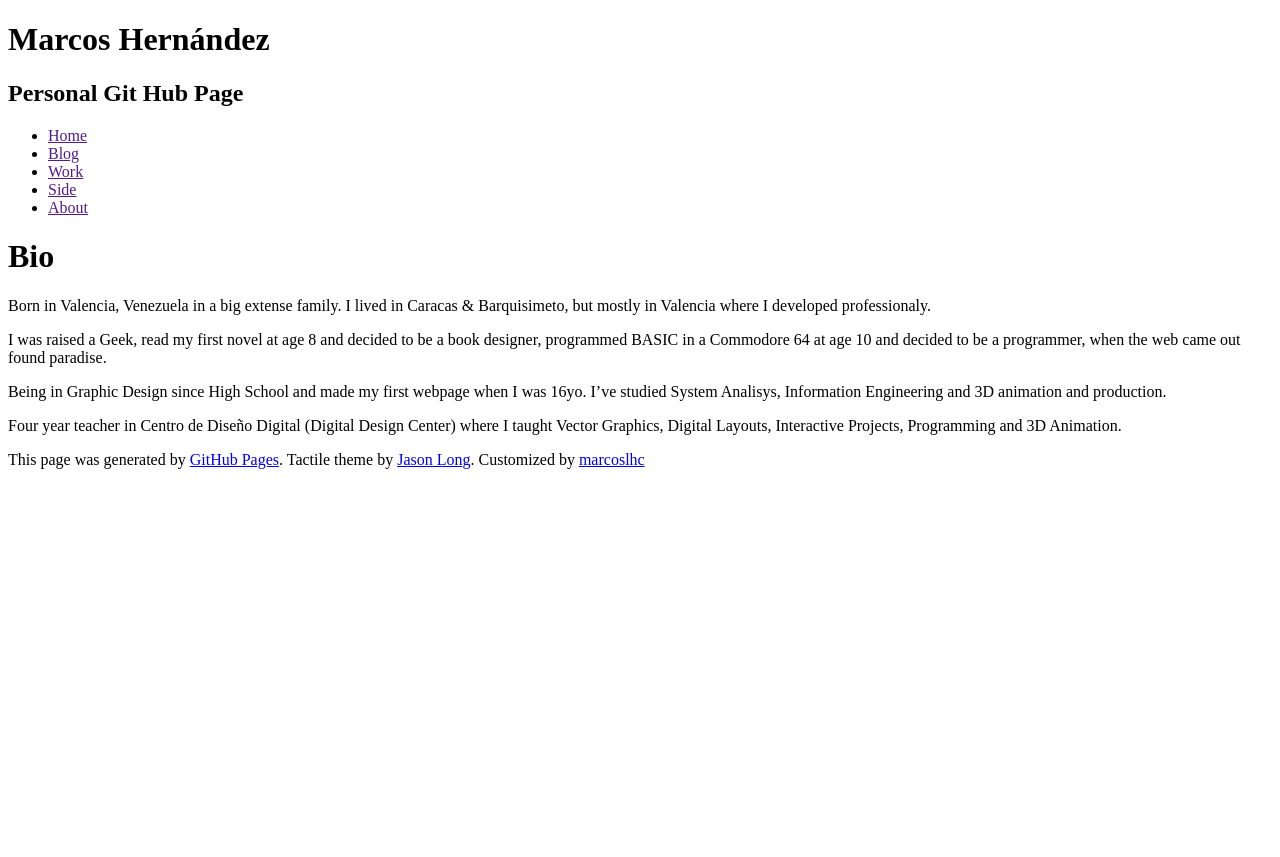
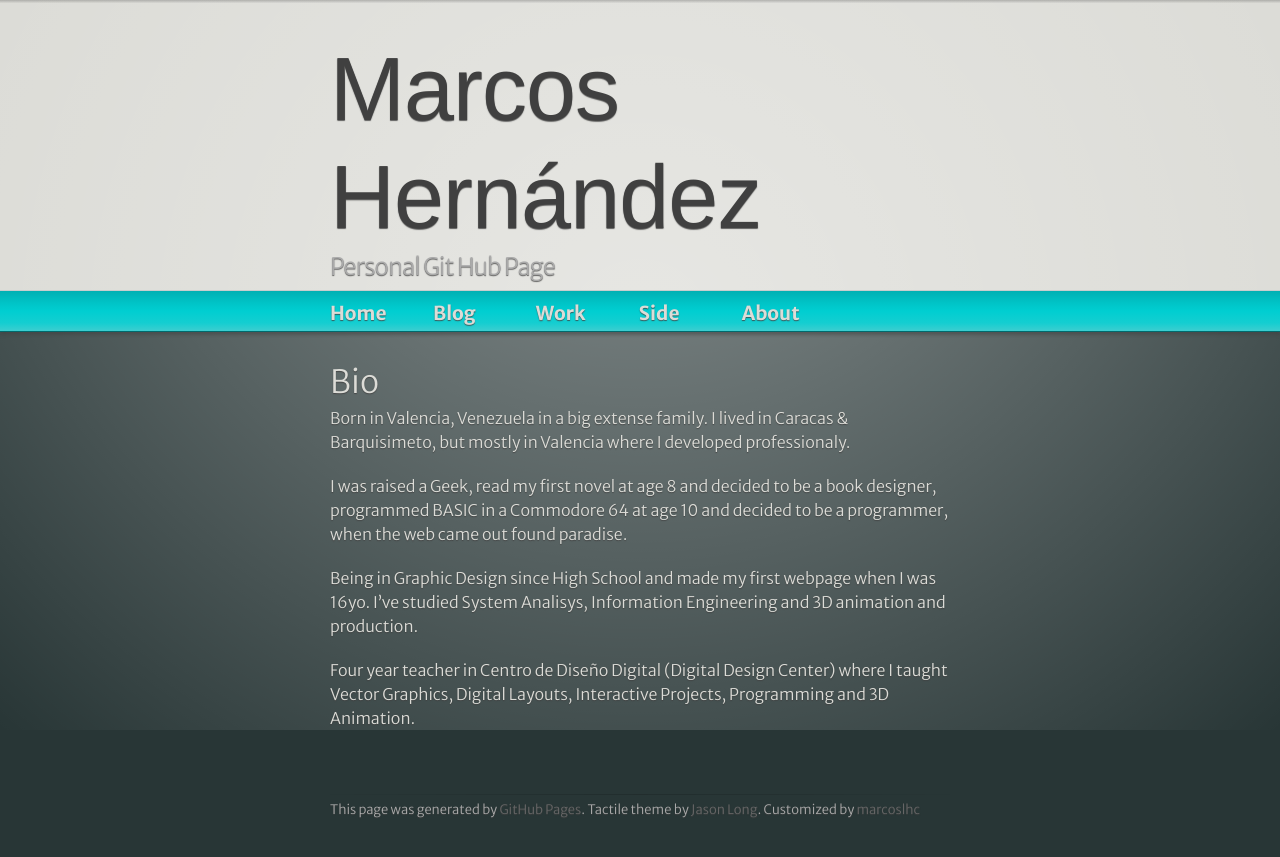
Before and after one commit to marcoslhc/marcoslhc.github.com, a Jekyll site: the page built from about/index.md, in a window 1280 px wide. Shown: the top 857 px of the page. Built offline with Jekyll 4.4.1, drawn with Linux system fonts in a browser that asks for light colours; some web fonts are replaced.

```diff
--- a/_layouts/default.html
+++ b/_layouts/default.html
@@ -4,18 +4,18 @@
     <meta charset='utf-8'>
     <meta http-equiv="X-UA-Compatible" content="chrome=1">
     <script type="text/javascript"
-    src="javascripts/modernizr-latest.js"></script>
+    src="../javascripts/modernizr-latest.js"></script>
     <link rel="stylesheet" type="text/css"
-    href="stylesheets/stylesheet.css" media="screen" />
+    href="../stylesheets/stylesheet.css" media="screen" />
     <link rel="stylesheet" type="text/css"
-    href="stylesheets/pygment_trac.css" media="screen" />
+    href="../stylesheets/pygment_trac.css" media="screen" />
     <link rel="stylesheet" type="text/css"
-    href="stylesheets/print.css" media="print" />
+    href="../stylesheets/print.css" media="print" />
     <!--[if lt IE 9]>
     <script src="//html5shiv.googlecode.com/svn/trunk/html5.js"></script>
     <![endif]-->
     <script type="text/javascript"
-    src="javascripts/prefixfree.min.js"></script>
+    src="../javascripts/prefixfree.min.js"></script>
     <title>Marcoslhc.github.com by marcoslhc</title>
   </head>
   <body>
@@ -28,11 +28,11 @@
     <div id="main-nav" class="nav">
       <nav>
         <ul>
-          <li><a href="">Home</a></li>
-          <li><a href="">Blog</a></li>
-          <li><a href="">Work</a></li>
-          <li><a href="">Side</a></li>
-          <li><a href="">About</a></li>
+          <li><a href="../">Home</a></li>
+          <li><a href="../blog/">Blog</a></li>
+          <li><a href="../work/">Work</a></li>
+          <li><a href="../side/">Side</a></li>
+          <li><a href="../about/">About</a></li>
         </ul>
       </nav>
     </div>
```
Also changed, not shown: about/index.md (+2 -1 lines).
